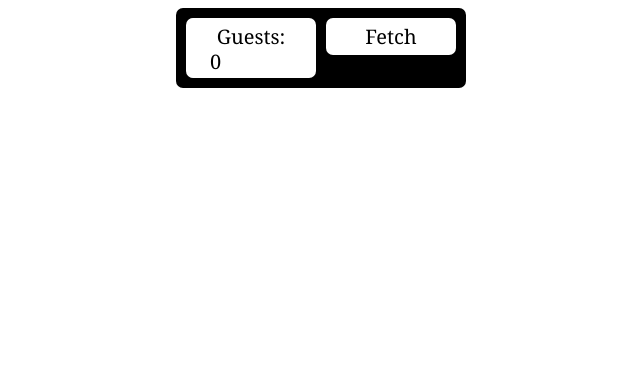
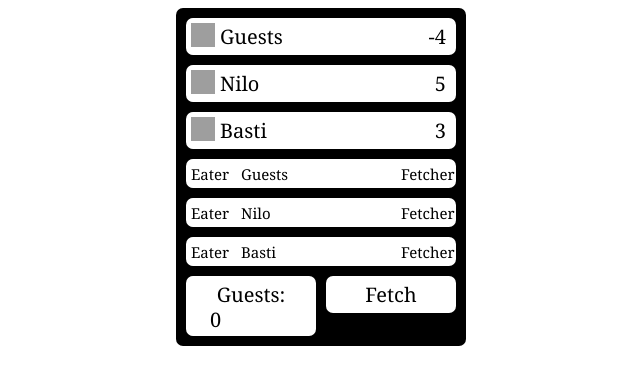
Before and after one commit to gocept/gocept.lfod, a plain HTML site: page src/gocept/lfod/static/index.html in a window 1280 px wide. Shown: the whole page, without its empty margins (319-959 px from the left). Drawn offline with Linux system fonts and the light colour scheme; grey boxes are pictures that could not be loaded.

Commit message:
stub implementation

```diff
--- a/src/gocept/lfod/static/index.html
+++ b/src/gocept/lfod/static/index.html
@@ -10,9 +10,9 @@
         <div id="app">
             <div id="ranking">
                 <div class="rank template" data-template-id="ranking">
-                    <div class="rank_image"><img src="{avatar_url}" width="24" height="24" /></div>
+                    <div class="rank_image"><img src="" data-src="{avatar_url}" width="24" height="24" /></div>
                     <div class="rank_name">{name}</div>
-                    <div class="rank_score">{score}</div>
+                    <div class="rank_score">{score|str}</div>
                     <div style="clear:both;"></div>
                 </div>
             </div>
--- a/src/gocept/lfod/static/lfod-api.js
+++ b/src/gocept/lfod/static/lfod-api.js
@@ -8,6 +8,11 @@ lfod.Lfod = function() {
 lfod.Lfod.prototype = {
     construct: function(database_url) {
         this.database_url = database_url;
+        this.fetcher_ids = ['guests', 'nilo', 'basti']
+        this.fetchers =  {
+            'guests':{'id': 'guests', 'name': 'Guests', 'score': -4, 'avatar_url': 'http://www.gravatar.com/avatar/a51cd122bc7693338bd5605ab9e1bea3'},
+            'nilo':{'id': 'nilo', 'name': 'Nilo', 'score': 5, 'avatar_url': 'http://www.gravatar.com/avatar/175820105d688458ad46d4e42733f171'},
+            'basti':{'id': 'basti', 'name': 'Basti', 'score': 3, 'avatar_url': 'http://www.gravatar.com/avatar/a51cd122bc7693338bd5605ab9e1bea5'}};
     },
     fetch: function(fetcher_id, eater_ids, guests, callback) {
         for (var x=0; x<eater_ids.length; x++) {
@@ -16,6 +21,7 @@ lfod.Lfod.prototype = {
             this.db_set_score(eater_id, current-1);
         }
         var current_fetcher = this.db_get_score(fetcher_id);
+        guests = parseInt(guests);
         current_fetcher += eater_ids.length + guests;
         if (guests > 0) {
             var guests_score = this.db_get_score('guests');
@@ -36,13 +42,21 @@ lfod.Lfod.prototype = {
     },
     db_get_score: function(fetcher_id) {
         //get current fetcher score from database and return it
+        return this.fetchers[fetcher_id].score;
     },
     db_set_score: function(fetcher_id, score) {
         //update fetcher score in database
+        this.fetchers[fetcher_id].score = score;
     },
     db_list_fetchers: function(sort) {
         //return all fetchers stored in database
         //sorted by given key
+        var data = [];
+        for (x=0; x<this.fetcher_ids.length; x++) {
+            var fetcher_id = this.fetcher_ids[x];
+            data.push(this.fetchers[fetcher_id]);
+        }
+        return data;
     }
 }
 
--- a/src/gocept/lfod/static/lfod-gui.js
+++ b/src/gocept/lfod/static/lfod-gui.js
@@ -8,6 +8,7 @@ var init_templates = function() {
         var templ = $(template);
         var template_id = templ.attr('data-template-id');
         var code = templ.parent().html();
+        console.log(code);
         templates[template_id] = new jsontemplate.Template(code,
             {default_formatter: 'html',
              undefined_str: '' });
@@ -20,6 +21,13 @@ var load_data = function(area, data) {
     $(data).each(function(idx, item) {
         var code = $(templates[area].expand(item));
         $('#'+area).append(code);
+    });
+    $('img').each(function(idx, item) {
+        var img = $(item);
+        var src = img.attr('data-src');
+        if (src) {
+            img.attr('src', src);
+        }
     });
 }
 
```
Also changed, not shown: src/gocept/lfod/static/tests/lfod_spec.js (+4 -4 lines).
